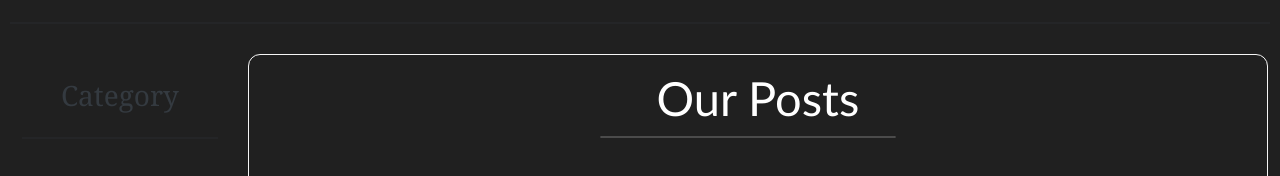
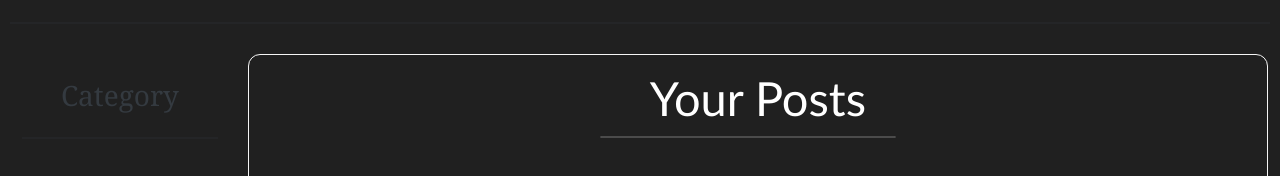
Before and after one commit to Pragyani/art-gallery, a React (Create React App) app: page / in a window 1280 px wide. Shown: the part 132-308 px from the top of the page. Built offline with nearby package versions, Linux system fonts and the light colour scheme.

Commit message:
add :changes in h2 inproductDetails.js

```diff
--- a/src/ProductDetails/productDetail.js
+++ b/src/ProductDetails/productDetail.js
@@ -56,7 +56,7 @@ const ProductDetail = ({ Products }) => {
             <div className="detail-container">
                 <div className="container-box">
                     <div className="heading">
-                        <h2>Our Posts</h2>
+                        <h2>Your Posts</h2>
                         <hr className="hr-line" />
                     </div>
 
```
